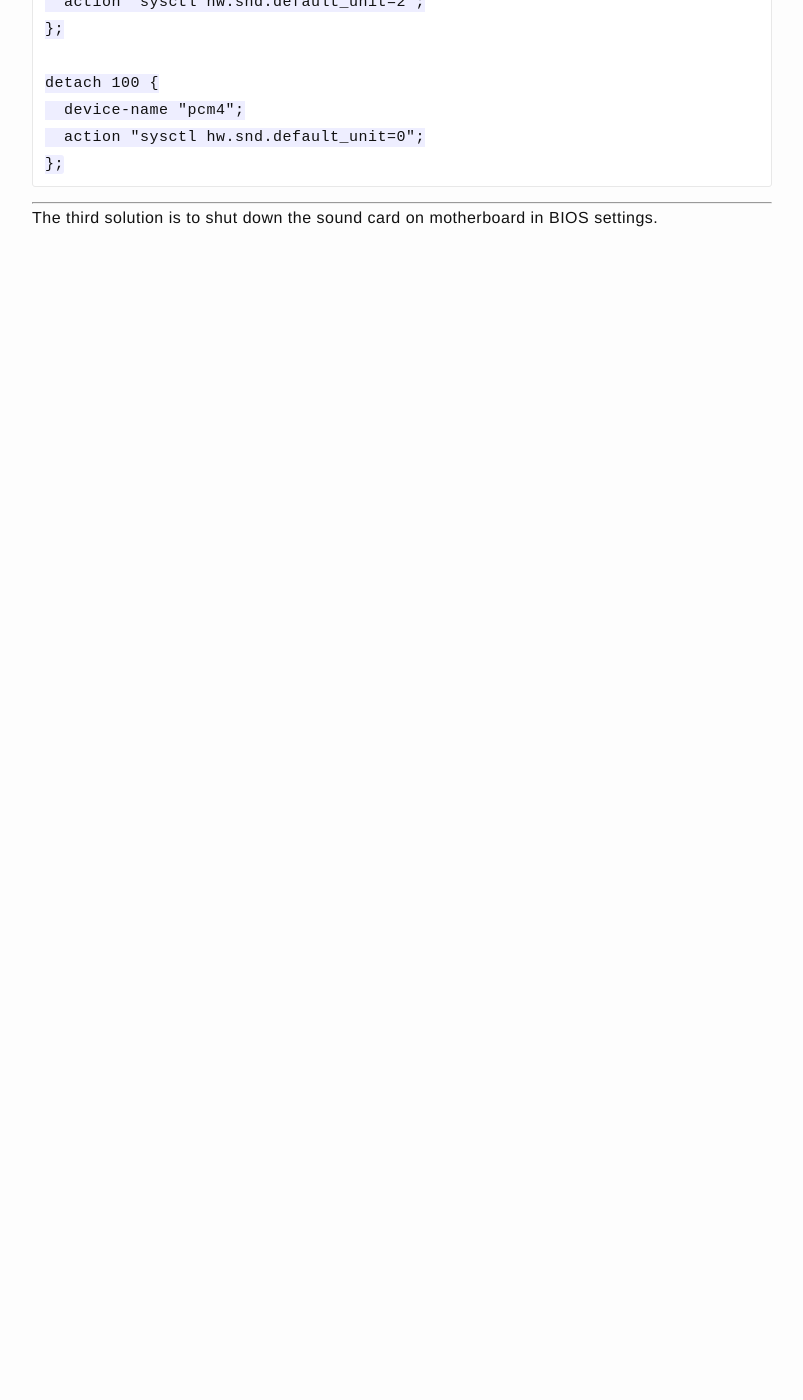
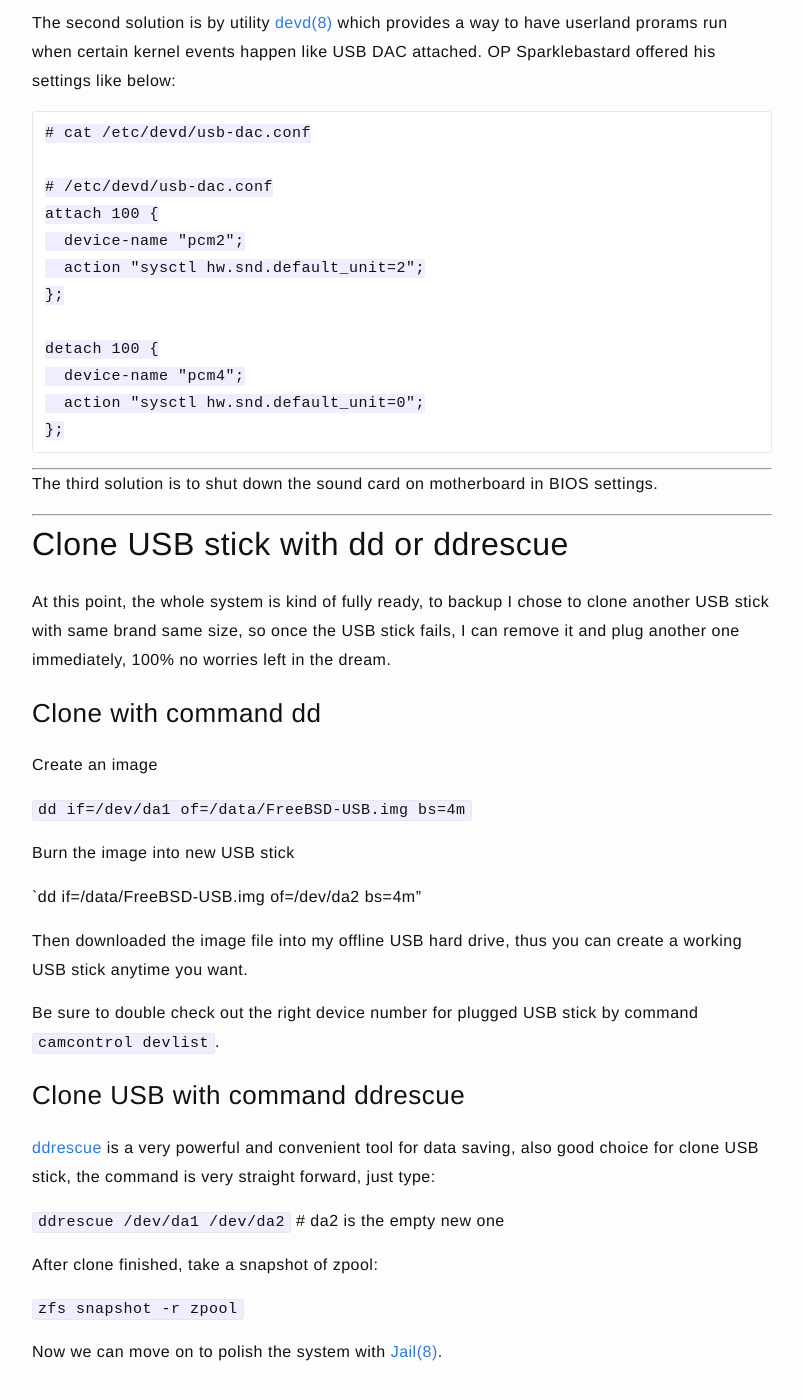
Before and after one commit to jazzi/jazzi.github.io, a Jekyll site: the page built from _posts/2023-12-21-hpe-microserver-gen10-with-freebsd.md, in a window 1280 px wide and 1400 px high, scrolled down 17827 px. Shown: the whole window, without its empty margins (238-1041 px from the left). Built offline with Jekyll 4.4.1, drawn with Linux system fonts in a browser that asks for light colours; before the commit the page ends 18120 px from its top, so only the background shows below that; some of the changed text lies outside the part shown.

Commit message:
add more

````diff
--- a/_posts/2023-12-21-hpe-microserver-gen10-with-freebsd.md
+++ b/_posts/2023-12-21-hpe-microserver-gen10-with-freebsd.md
@@ -634,6 +634,18 @@ service owntone start
 
 You can check their status by command `service owntone status`.
 
+Hereby is the part of */usr/local/etc/owntone.conf* changed:
+
+```
+directories = { "/data/music" }
+
+# Local audio output
+audio {
+	type = "alsa"
+}
+
+```
+
 ### Big Problem - no music once DAC turn off
 
 Yes, that's true. Whenever you power off the DAC and turn on again, there is no sound available any more, what's going on? I guess the wrong sound card is used, let's check it out:
@@ -674,3 +686,35 @@ detach 100 {
 ---
 
 The third solution is to shut down the sound card on motherboard in BIOS settings.
+
+---
+
+## Clone USB stick with dd or ddrescue
+
+At this point, the whole system is kind of fully ready, to backup I chose to clone another USB stick with same brand same size, so once the USB stick fails, I can remove it and plug another one immediately, 100% no worries left in the dream.
+
+### Clone with command dd
+
+Create an image
+
+`dd if=/dev/da1 of=/data/FreeBSD-USB.img bs=4m`
+
+Burn the image into new USB stick
+
+`dd if=/data/FreeBSD-USB.img of=/dev/da2 bs=4m"
+
+Then downloaded the image file into my offline USB hard drive, thus you can create a working USB stick anytime you want.
+
+Be sure to double check out the right device number for plugged USB stick by command `camcontrol devlist`.
+
+### Clone USB with command ddrescue
+
+[ddrescue](https://www.gnu.org/software/ddrescue/manual/ddrescue_manual.html) is a very powerful and convenient tool for data saving, also good choice for clone USB stick, the command is very straight forward, just type:
+
+`ddrescue /dev/da1 /dev/da2` # da2 is the empty new one
+
+After clone finished, take a snapshot of zpool:
+
+`zfs snapshot -r zpool`
+
+Now we can move on to polish the system with [Jail(8)](https://man.freebsd.org/cgi/man.cgi?query=jail&apropos=0&sektion=0&manpath=FreeBSD+14.0-RELEASE+and+Ports&arch=default&format=html).
````
